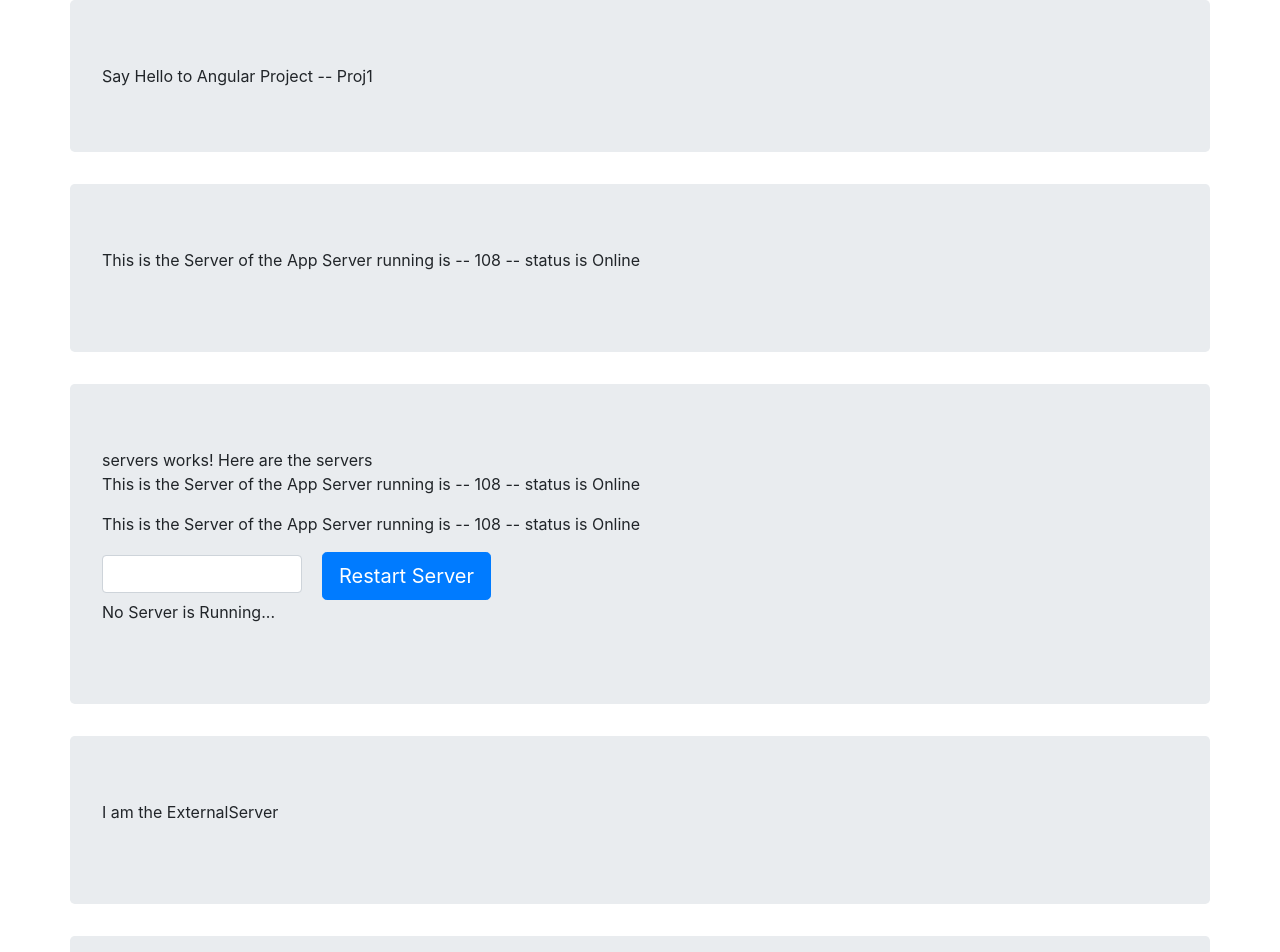
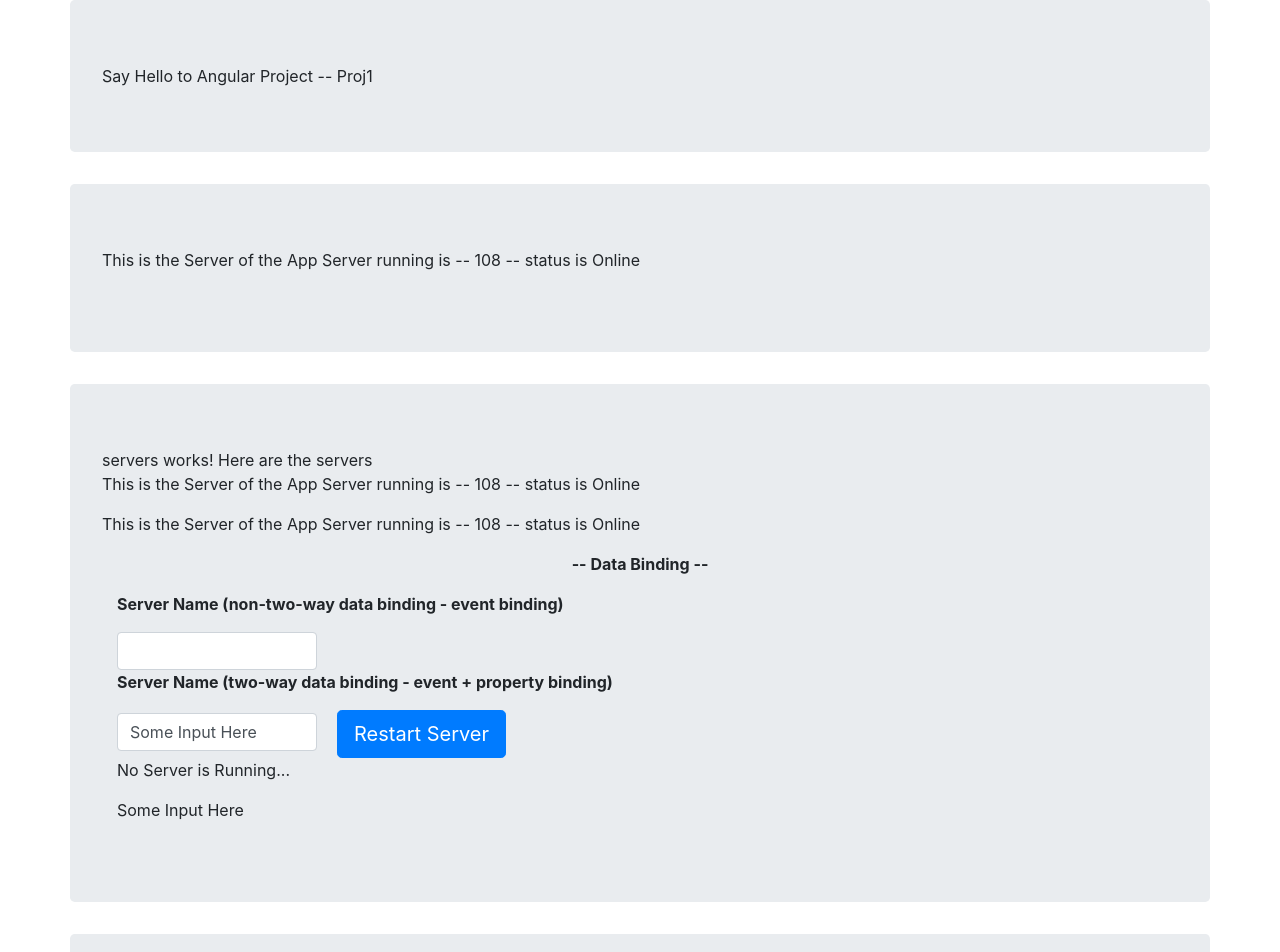
Before and after one commit to kaings/classroom-angular-1, an Angular app: page / in a window 1280 px wide. Shown: the top 952 px of the page. Built offline with nearby package versions, Linux system fonts and the light colour scheme.

Commit message:
2-way data binding vs property binding vs event binding

```diff
--- a/src/app/app.module.ts
+++ b/src/app/app.module.ts
@@ -1,10 +1,12 @@
 import { BrowserModule } from '@angular/platform-browser';
 import { NgModule } from '@angular/core';
+import { FormsModule } from '@angular/forms';   // this is needed in order to use ngModel databinding
+
+import { AppComponent } from './app.component';
 
 /* ng-bootstrap */
 import { NgbModule } from '@ng-bootstrap/ng-bootstrap';
 
-import { AppComponent } from './app.component';
 import { ServerComponent } from './server/server.component';
 import { ServersComponent } from './servers/servers.component';
 import { ExternalserverComponent } from './externalserver/externalserver.component';
@@ -22,7 +24,8 @@ import { SuccessAlertComponent } from './successalert/success-alert.component';
   ],
   imports: [
     BrowserModule,
-    NgbModule.forRoot()
+    NgbModule.forRoot(),
+    FormsModule                     // this is needed in order to use ngModel databinding
   ],
   providers: [],
   bootstrap: [AppComponent]
--- a/src/app/servers/servers.component.html
+++ b/src/app/servers/servers.component.html
@@ -4,14 +4,38 @@
   <app-server></app-server>
 </p>
 
+
+<div class="container">
+  <p class="text-center font-weight-bold"> -- Data Binding -- </p>
   <!-- static hard code way
   <button class="btn btn-lg btn-primary" disabled>Restart Server</button>
   -->
+  <!--
+  Data Binding:
+  - String interpolation/ property binding ... modify DOM property by using .ts file variable (value)
+  - Event binding ... modify .ts file variable (value) by using event (event-binding)
+  - 2-way data binding (property + event) ... modify in 2 way, using .ts file variable to modify DOM property, and modify .ts file variable using event
+  -->
 
   <!-- dynamic databinding way -- using property binding -->
+  <p><strong>Server Name (non-two-way data binding - event binding)</strong></p> <!-- not 2-way data binding: variable value is modified only by event (event-binding only) -- only change ts file variable value -->
   <input type="text" class="form-control" (input)="onServerNameInput($event)" />
+
+  <p><strong>Server Name (two-way data binding - event + property binding)</strong></p> <!-- 2-way data binding: variable value is modified by event + property (event & property binding) -->
+  <!-- in order to use ngModel, we need to insert the following line into app.module.ts
+  import { FormsModule } from '@angular/forms';
+  imports: [
+      ...
+      FormsModule
+    ]
+  -->
+  <input type="text" class="form-control" [(ngModel)] = "serverNameInput" />
+
+
+
   <button class="btn btn-lg btn-primary" [disabled]="!btnEnabled" (click)="onRestartServer()">Restart Server</button>
   <span [hidden]="hiddenEnabled">you can restart server in {{ countDown }}</span>
   <p [innerHTML]="'restart server in ' + countDown" [hidden]="hiddenEnabled"></p>
   <p>{{ restartServer }}</p>
   <p>{{ serverNameInput }}</p>
+</div>
--- a/src/app/servers/servers.component.ts
+++ b/src/app/servers/servers.component.ts
@@ -24,7 +24,7 @@ export class ServersComponent implements OnInit {
   countDown = 5;
   hiddenEnabled = false;
   restartServer = 'No Server is Running...';
-  serverNameInput = '';
+  serverNameInput = 'Some Input Here';
 
   constructor() {
     setTimeout(() => {
```
Lines whose indentation alone changed are shown as unchanged.
